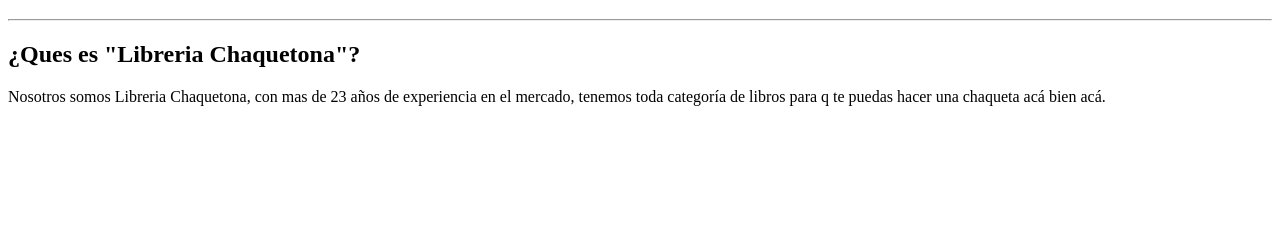
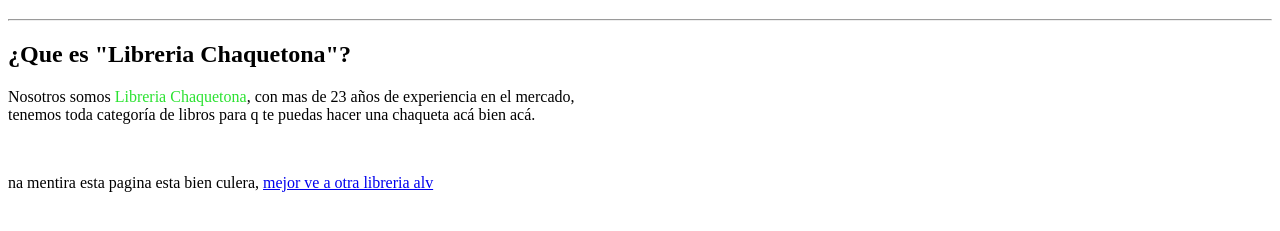
Before and after one commit to Riosang2202/libreria_digital, a website: page frontend/index.html in a window 1280 px wide. Shown: the part 61-292 px from the top of the page. Drawn offline with Linux system fonts and the light colour scheme.

Commit message:
Update index.html

```diff
--- a/frontend/index.html
+++ b/frontend/index.html
@@ -6,9 +6,12 @@
 <body>
     <h1>Libreria chaquetona</h1>
     <hr>
-    <h2>¿Ques es "Libreria Chaquetona"?</h2>
-    <p>Nosotros somos Libreria Chaquetona, con mas de 23 años de experiencia en el mercado,
+    <h2>¿Que es "Libreria Chaquetona"?</h2>
+    <p>Nosotros somos <span style="color: rgb(43, 226, 49);">Libreria Chaquetona</span>, con mas de 23 años de experiencia en el mercado, <br>
         tenemos toda categoría de libros para q te puedas hacer una chaqueta acá bien acá.
     </p>
+    <br>
+    <p>na mentira esta pagina esta bien culera,
+        <a href="https://www.google.com/search?q=libreria+en+linea&oq=libreria+en+linea&gs_lcrp=EgZjaHJvbWUyBggAEEUYOTIKCAEQABixAxiABDIHCAIQABiABDIHCAMQABiABDIHCAQQABiABDIHCAUQABiABDIHCAYQABiABDIKCAcQABixAxiABDIKCAgQABixAxiABDIHCAkQABiABNIBCDIxOTlqMGo5qAIAsAIB&sourceid=chrome&ie=UTF-8">mejor ve a otra libreria alv</a></p>
 </body>
 </html>
```
